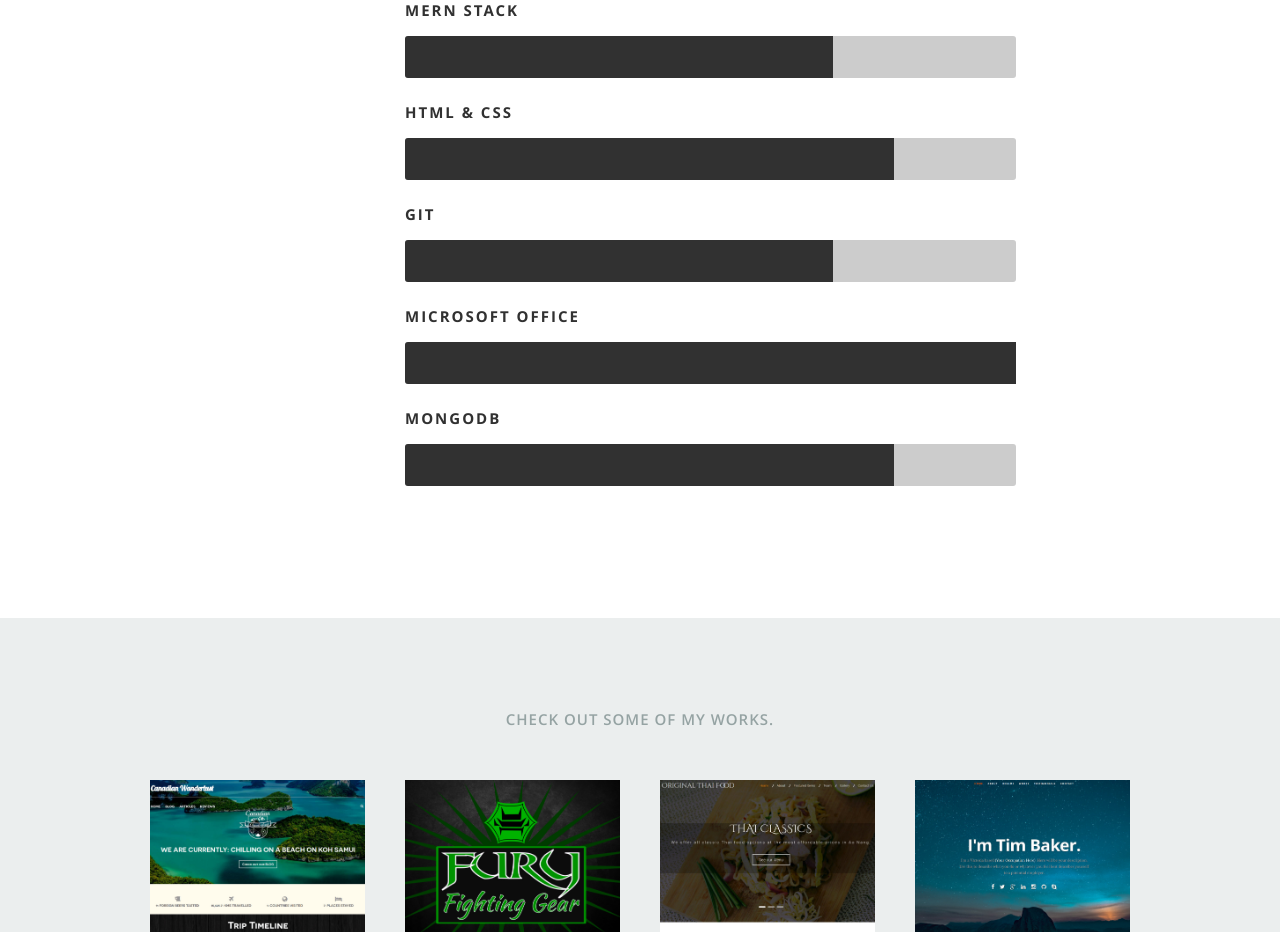
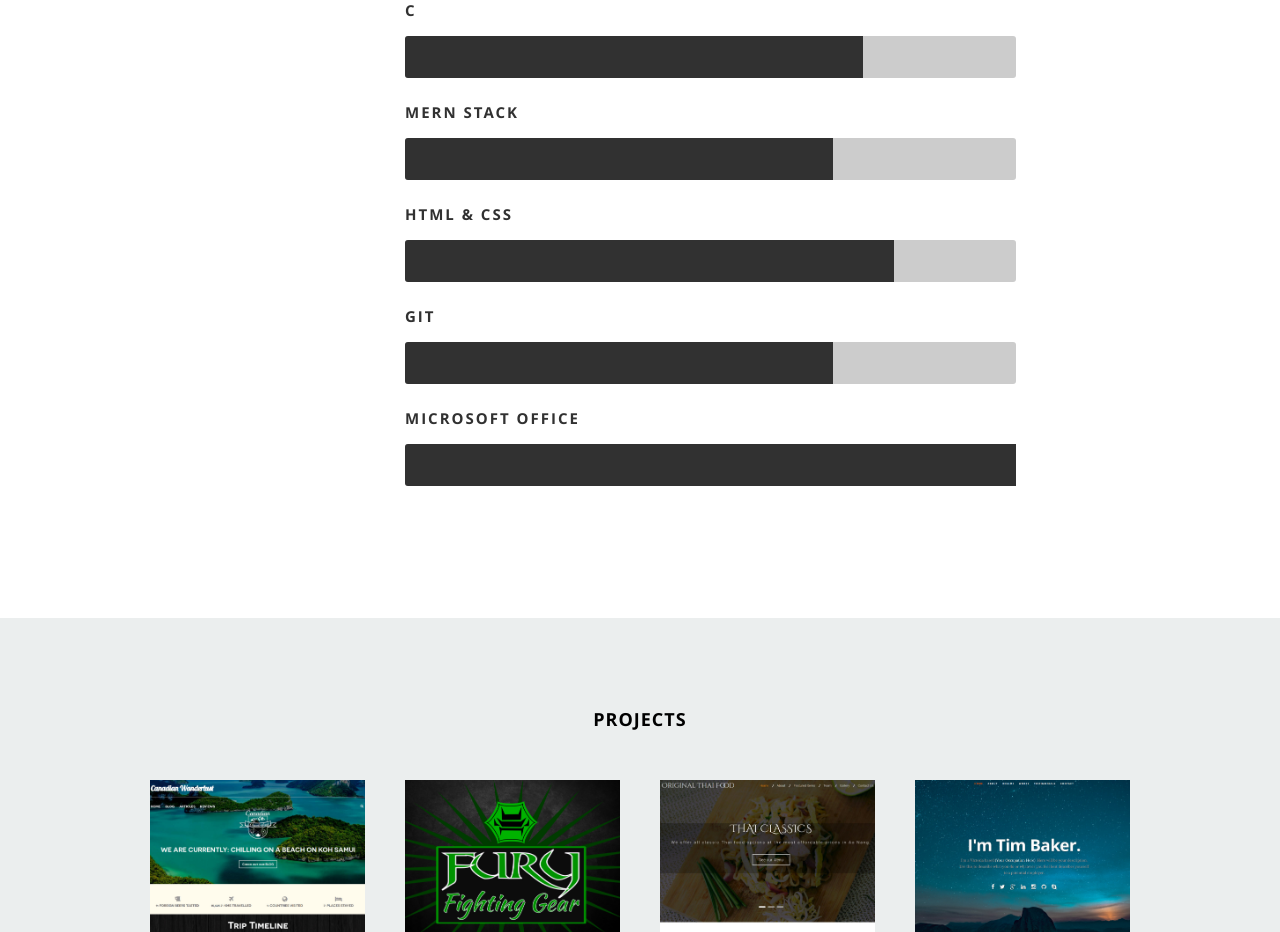
Before and after one commit to joseluis-max/JLVP.github.io, a React (Create React App) app: page / in a window 1280 px wide. Shown: the part 2560-3492 px from the top of the page. Built offline with nearby package versions, Linux system fonts and the light colour scheme.

Commit message:
project tittles and descriptions added

```diff
--- a/public/css/layout.css
+++ b/public/css/layout.css
@@ -428,12 +428,12 @@ ul#nav li.current a { color: #F06000; }
    padding-bottom: 60px;
 }
 #portfolio h1 {
-   font: 15px/24px 'opensans-semibold', sans-serif;
+   font: 18px/24px 'opensans-bold', sans-serif;
    text-transform: uppercase;
    letter-spacing: 1px;
    text-align: center;
    margin-bottom: 48px;
-   color: #95A3A3;
+   color: black;
 }
 
 /* Portfolio Content */
--- a/public/resumeData.json
+++ b/public/resumeData.json
@@ -55,16 +55,14 @@
         "company":"XI Media Labs",
         "title":"Software Developer ",
         "years":"January 2020 - Present",
-        "description":"I form part of a group of developers that is in charge to implement a cryptocurrency in a social media platform.",
-        "check": ["I form part of a group of developers that is in charge to implement a cryptocurrency in a social media platform."
+        "descriptions": ["I form part of a group of developers that is in charge to implement a cryptocurrency in a social media platform."
         ]
       },
       {
         "company":"Universal Studios Orlando",
         "title":"Attraction Operator",
         "years":"February 2017 - Present",
-        "description":"Describe work, special projects, notable achievements, what technologies you have been working with, and anything else that would be useful for an employer to know.",
-        "check": ["Deliver top quality customer service in professional manner while managing multiple tasks.",
+        "descriptions": ["Deliver top quality customer service in professional manner while managing multiple tasks.",
           "Ensure the proper use of safety practices and procedures while operating the attraction.",
           "Evaluate and communicate with co-workers to meet goals and accomplish tasks."
         ]
@@ -78,6 +76,10 @@
       {
         "name":"JavaScript",
         "level":"85%"
+      },
+      {
+        "name":"C",
+        "level":"75%"
       },
       {
         "name":"Mern Stack",
@@ -94,14 +96,36 @@
       {
         "name":"Microsoft Office",
         "level":"100%"
-      },
-      {
-        "name":"MongoDB",
-        "level":"80%"
       }
     ]
   },
   "portfolio":{
+    "check": [
+      {
+        "title":"Contacts Manger",
+        "description": "This is a friendly responsive website that allows you to store all of your contacts in an organize manner. This project was developed with MongoDB, Express.js, React.js, and Node.js."
+      },
+      {
+        "title":"Character Keep",
+        "description": "This forms part of a group project where the application was responsible to generate, collect, and save data from tabletop games such as Warhammer. I was in charge to create the mobile component of the interactive application on Android with the use of Java."
+      },
+      {
+        "title":"3D Cell Model",
+        "description": "Develop in JavaScript with the use of Three.js, HTML, CSS, and Vectary. This is an interactive 3d project that allows users to learn the anatomy of an animal cell."
+      },
+      {
+        "title":"Atlantic Trails Resort",
+        "description": "Developed with the use of HTML, CSS, JavaScript, and jQuery. This is a friendly responsive website used as the main online tool to represent a vacation Resort."
+      },
+      {
+        "title":"PL/0 Compiler",
+        "description": "Develop in C, this program takes PL/0 instructions then it reads them character by character detecting any syntax errors, then it will parse it, and output the result from many of the logistics operations that was able to perform."
+      },
+      {
+        "title":"React Native Login System",
+        "description": ""
+      }
+    ],
     "projects": [
       {
         "title":"Canadian Wanderlust",
--- a/src/Components/Portfolio.js
+++ b/src/Components/Portfolio.js
@@ -30,7 +30,7 @@ class Portfolio extends Component {
 
          <div className="twelve columns collapsed">
 
-            <h1>Check Out Some of My Works.</h1>
+            <h1><span>Projects</span></h1>
 
             <div id="portfolio-wrapper" className="bgrid-quarters s-bgrid-thirds cf">
                 {projects}
--- a/src/Components/Resume.js
+++ b/src/Components/Resume.js
@@ -11,7 +11,7 @@ class Resume extends Component {
         <p>{education.description}</p></div>
       })
       var work = this.props.data.work.map(function(work){
-        var workroles = work.check.map(function(roles, index) {
+        var workroles = work.descriptions.map(function(roles, index) {
           return <li key={index}>{roles}</li>
         })
         return <div key={work.company}><h3>{work.company}</h3>
@@ -54,10 +54,7 @@ class Resume extends Component {
         </div>
     </div>
 
-
-
       <div className="row skill">
-
          <div className="three columns header-col">
             <h1><span>Skills</span></h1>
          </div>
```
